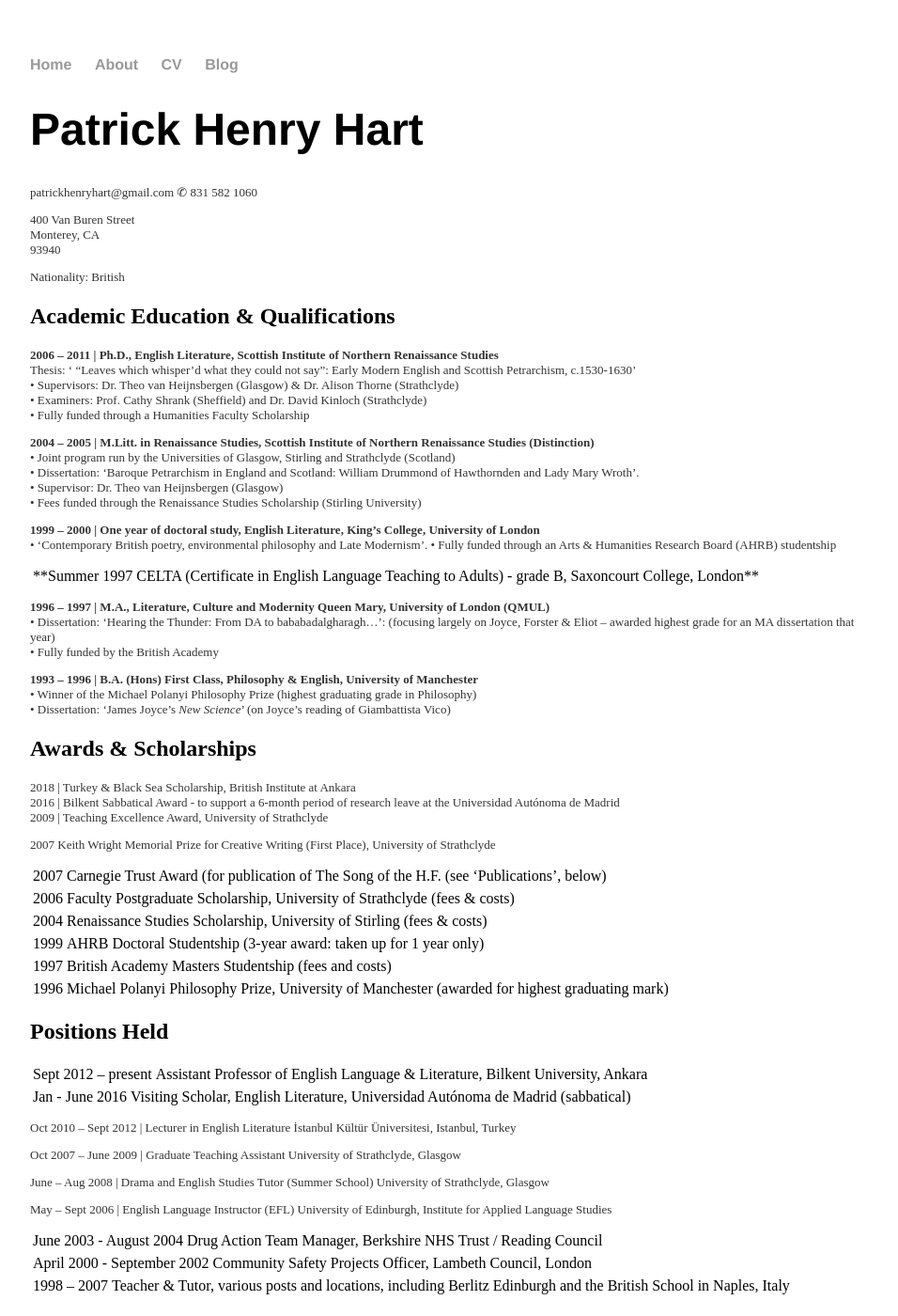
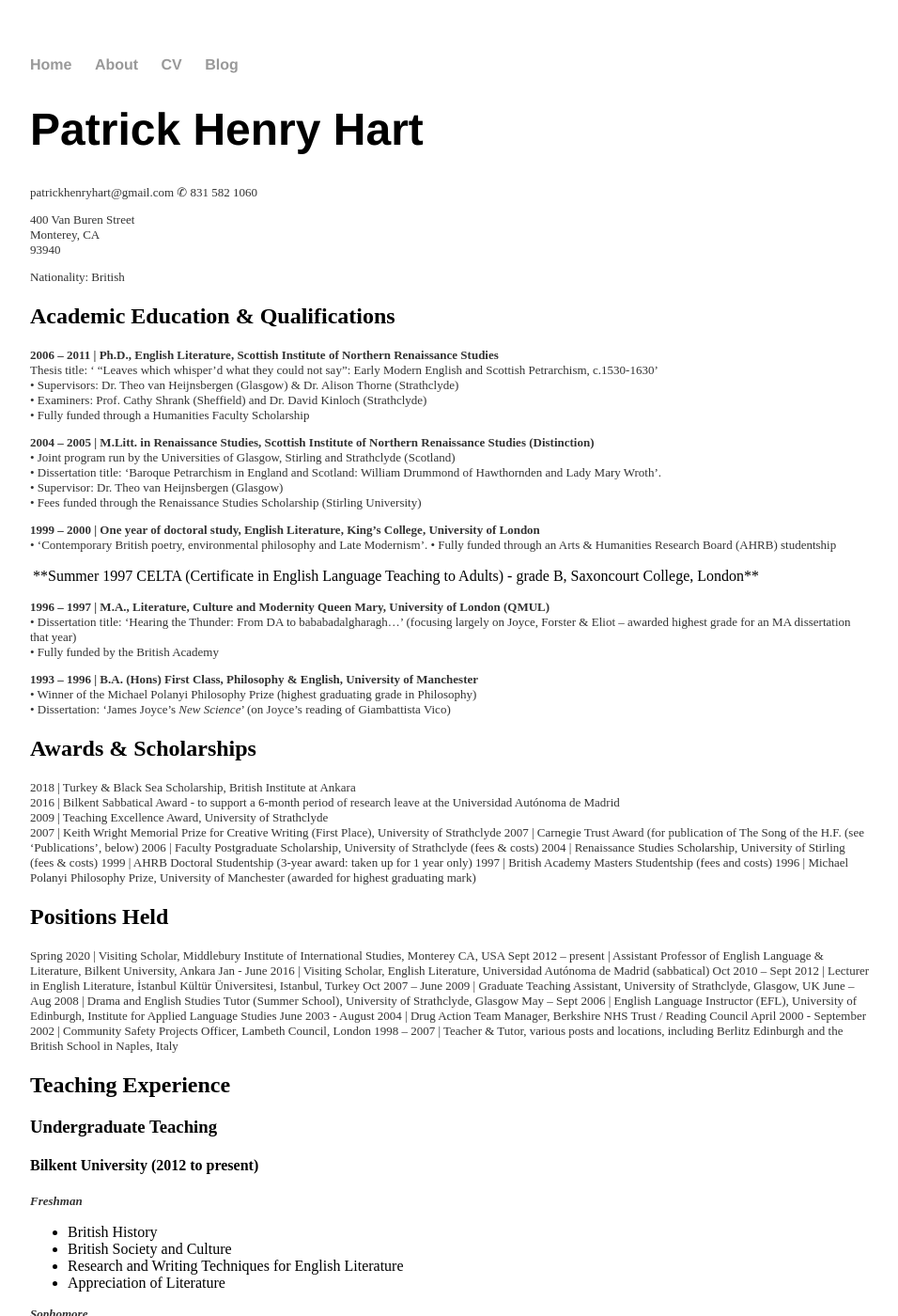
Before and after one commit to scassacocchi/scassacocchi.github.io, a Jekyll site: the page built from cv/index.md, in a window 1280 px wide and 1400 px high. Shown: the whole window at 94% size, without its empty margins (160-1116 px from the left). Built offline with Jekyll 4.4.1, drawn with Linux system fonts in a browser that asks for light colours; some of the changed text lies outside the part shown.

Commit message:
Update index.md

```diff
--- a/cv/index.md
+++ b/cv/index.md
@@ -15,14 +15,14 @@
 
 ## Academic Education & Qualifications
 **2006 – 2011 | Ph.D., English Literature, Scottish Institute of Northern Renaissance Studies**
-Thesis: ‘ “Leaves which whisper’d what they could not say”: Early Modern English and Scottish Petrarchism, c.1530-1630’
+Thesis title: ‘ “Leaves which whisper’d what they could not say”: Early Modern English and Scottish Petrarchism, c.1530-1630’
 • Supervisors: Dr. Theo van Heijnsbergen (Glasgow) & Dr. Alison Thorne (Strathclyde)
 • Examiners: Prof. Cathy Shrank (Sheffield) and Dr. David Kinloch (Strathclyde)
 • Fully funded through a Humanities Faculty Scholarship
 
 **2004 – 2005 | M.Litt. in Renaissance Studies, Scottish Institute of Northern Renaissance Studies (Distinction)**
 • Joint program run by the Universities of Glasgow, Stirling and Strathclyde (Scotland)
-• Dissertation: ‘Baroque Petrarchism in England and Scotland: William Drummond of Hawthornden and Lady Mary Wroth’.
+• Dissertation title: ‘Baroque Petrarchism in England and Scotland: William Drummond of Hawthornden and Lady Mary Wroth’.
 • Supervisor: Dr. Theo van Heijnsbergen (Glasgow)
 • Fees funded through the Renaissance Studies Scholarship (Stirling University)
 
@@ -33,7 +33,7 @@
 **Summer 1997 | CELTA (Certificate in English Language Teaching to Adults) - grade B, Saxoncourt College, London**
 
 **1996 – 1997 | M.A., Literature, Culture and Modernity Queen Mary, University of London (QMUL)**
-• Dissertation: ‘Hearing the Thunder: From DA to bababadalgharagh…’: (focusing largely on Joyce,
+• Dissertation title: ‘Hearing the Thunder: From DA to bababadalgharagh…’ (focusing largely on Joyce,
 Forster & Eliot – awarded highest grade for an MA dissertation that year)
 • Fully funded by the British Academy
 
@@ -42,46 +42,27 @@
 • Dissertation: 'James Joyce's _New Science_' (on Joyce's reading of Giambattista Vico)
 
 ## Awards & Scholarships
-2018  | Turkey & Black Sea Scholarship, British Institute at Ankara
-2016  | Bilkent Sabbatical Award - to support a 6-month period of research leave at the Universidad Autónoma de Madrid
+2018 | Turkey & Black Sea Scholarship, British Institute at Ankara
+2016 | Bilkent Sabbatical Award - to support a 6-month period of research leave at the Universidad Autónoma de Madrid
 2009 | Teaching Excellence Award, University of Strathclyde
-
-2007 Keith Wright Memorial Prize for Creative Writing (First Place), University of Strathclyde
-
+2007 | Keith Wright Memorial Prize for Creative Writing (First Place), University of Strathclyde
 2007 | Carnegie Trust Award (for publication of The Song of the H.F. (see ‘Publications’, below)
-
 2006 | Faculty Postgraduate Scholarship, University of Strathclyde (fees & costs)
-
 2004 | Renaissance Studies Scholarship, University of Stirling (fees & costs)
-
 1999 | AHRB Doctoral Studentship (3-year award: taken up for 1 year only)
-
 1997 | British Academy Masters Studentship (fees and costs)
-
 1996 | Michael Polanyi Philosophy Prize, University of Manchester (awarded for highest graduating mark)
 
 ## Positions Held
-
+Spring 2020 | Visiting Scholar, Middlebury Institute of International Studies, Monterey CA, USA
 Sept 2012 – present | Assistant Professor of English Language & Literature, Bilkent University, Ankara
-
-Jan - June 2016  | Visiting Scholar, English Literature, Universidad Autónoma de Madrid (sabbatical)
-
-Oct 2010 – Sept 2012 | Lecturer in English Literature
-İstanbul Kültür Üniversitesi, Istanbul, Turkey
-
-Oct 2007 – June 2009  | Graduate Teaching Assistant
-University of Strathclyde, Glasgow
-
-June – Aug 2008  | Drama and English Studies Tutor (Summer School)
-University of Strathclyde, Glasgow
-
-May – Sept 2006 | English Language Instructor (EFL)
-University of Edinburgh, Institute for Applied Language Studies
-
+Jan - June 2016 | Visiting Scholar, English Literature, Universidad Autónoma de Madrid (sabbatical)
+Oct 2010 – Sept 2012 | Lecturer in English Literature, İstanbul Kültür Üniversitesi, Istanbul, Turkey
+Oct 2007 – June 2009 | Graduate Teaching Assistant, University of Strathclyde, Glasgow, UK
+June – Aug 2008 | Drama and English Studies Tutor (Summer School), University of Strathclyde, Glasgow
+May – Sept 2006 | English Language Instructor (EFL), University of Edinburgh, Institute for Applied Language Studies
 June 2003 - August 2004 | Drug Action Team Manager, Berkshire NHS Trust / Reading Council
-
 April 2000 - September 2002 | Community Safety Projects Officer, Lambeth Council, London
-
 1998 – 2007 | Teacher & Tutor, various posts and locations, including Berlitz Edinburgh and the British School in Naples, Italy
 
 ## Teaching Experience
@@ -151,45 +130,40 @@
 
 #### Thesis Supervision
 - Dogan, Pelin (November 2017). _Representing and Challenging Censorship on the English Stage, 1965-2012_. English Literature PhD Thesis, Ankara University, Turkey (external supervisor)
-
 - Tunc, Gunes (June 2018). _Academic discourse socialization of English literature students through literature circles_. MA in Teaching English as a foreign language (TEFL) Thesis, Graduate School of Education, Bilkent University, Ankara, Turkey.
 
 #### Thesis Committees
 - Kurt, S. (June, 2018). _Raising EFL learners’ awareness of suprasegmental features as an aid to understanding implicatures_. MA in Teaching English as a foreign language (TEFL) Thesis, Graduate School of Education, Bilkent University, Ankara, Turkey.
-
 - Mutlu, S. (May, 2015). _Non-native teachers stepping into native teachers’ shoes_. MA in Teaching English as a foreign language (TEFL) Thesis, Graduate School of Education, Bilkent University, Ankara, Turkey.
-
 - Guven, S. (January, 2015). _EFL Learners’ Attitudes towards Learning Intercultural Communicative Competence_. MA in Teaching English as a foreign language (TEFL) Thesis, Graduate School of Education, Bilkent University, Ankara, Turkey.
-
 - Kullu, A. (July, 2014). _The Role of Native English Speaking Teachers in Promoting Intercultural Sensitivity_. MA in Teaching English as a foreign language (TEFL) Thesis, Graduate School of Education, Bilkent University, Ankara, Turkey.
-
 
 ## Project Management Experience
 
-### Erasmus Exchange Programme Coordinator (2014-16)
+**Erasmus Exchange Programme Coordinator (2014-16)**
 As Department Coordinator at Bilkent University from 2014 to 2016, I was responsible for organising both student and faculty exchanges with partner universities in the UK, France, Spain, Greece, Germany and the Netherlands, and establishing new partnership agreements with institutions such as Eszterházy Károly College in Hungary.
 
-### Drug Action Projects (2003-04)
+**Drug Action Projects (2003-04)**
 As Drug Action Team Manager, I was responsible for running the multi-agency partnership and coordinating drug-related services across the borough. Statutory partners, all with their own objectives and targets, included Berkshire NHS (National Health Service) Trust, Reading Borough Council, Thames Valley Police, Royal Berkshire Fire and Rescue Service, and the National Probation Service. The role involved considerable project management. Projects I personally managed included the setting-up of a needle exchange scheme and dropbox to keep drug paraphernalia off the streets and minimise health risks for users, and the establishment of the Reading Users Group to ensure that drug users had input into decisions around the provision of treatment services.
 
-### Community Safety Projects (2000-02)
+**Community Safety Projects (2000-02)**
 As Community Safety Projects Officer for Lambeth, I sat on six multi-agency working groups (Domestic Violence, Street Crime, Anti-Social Behaviour, Burglary, Youth Offending, Alcohol and Drug-related Crime.) I was also responsible for administering the Community Safety Projects Fund on behalf of the multi-agency Community Safety Partnership. This meant advertising the Fund to community groups and voluntary organisations, soliciting bids for funding, evaluating bids and then supporting and monitoring the selected projects to ensure they met milestones, stayed on budget and were completed on schedule and in compliance with the relevant regulations. While some projects had budgets in the hundreds of thousands (e.g. town centre CCTV provision), others were very small-scale and run by local community organisations, such as a summer football coaching programme for BAME youth in Brixton, and a domestic violence awareness programme. These projects often required considerable administrative and advisory support, which I provided.
 
 ## Publications
 
-### Books
+**Books**
 
-- [under contract] _Henrietta Liston’s Travels: The Turkish Journals 1812–1820_, ed. by Patrick Hart, Dora Petherbridge & Valerie Kennedy. Edinburgh: Edinburgh University Press, Fall 2020.
+- (under contract) _Henrietta Liston’s Travels: The Turkish Journals 1812–1820_, ed. by Patrick Hart, Dora Petherbridge & Valerie Kennedy. Edinburgh: Edinburgh University Press, Fall 2020. [https://edinburghuniversitypress.com/book-henrietta-liston-039-s-travels-hb.html]
 
-- [in preparation] _Baroque Petrarchism: Postfiguring Petrarch in Britain, 1590-1625_. (A re-examination of ‘belated’ or baroque forms of Petrarchism in the poetry of Shakespeare, Mary Wroth, William Drummond and others, through the prism of a re-engagement with Petrarch’s own writings and with twentieth- and twenty-first-century Italian writing on Petrarch.)
+- (in preparation) _Baroque Petrarchism: Postfiguring Petrarch in Britain, 1590-1625_. (A re-examination of ‘belated’ or baroque forms of Petrarchism in the poetry of Shakespeare, Mary Wroth, William Drummond and others, through the prism of a re-engagement with Petrarch’s own writings and with twentieth- and twenty-first-century Italian writing on Petrarch.)
 
 - _Studies in English: Proceedings from the Sixth International IDEA Conference_, ed. by Patrick Hart. İstanbul: İKÜ Press, 2012.
 
-- Elsa Morante, _The Song of the H.F. and of the U.M., in three parts_, trans. by Patrick Hart and Mariangela Palladino, with critical introduction by Patrick Hart. Oxford & Novi Ligure: Transference, 2007.
+- Elsa Morante, _The Song of the H.F. and of the U.M., in three parts_, trans. by Patrick Hart and Mariangela Palladino, with critical introduction by Patrick Hart. Oxford & Novi Ligure: Transference, 2007. [http://www.edizionijoker.com/Pagine%20libri/TRA%20-%20La%20canzone%20degli%20FP%20-%20Morante.html]
 
-### Articles and Book Chapters
+**Articles and Book Chapters**
 
-- [with Dora Petherbridge], 'The Eye of a Stranger: Henrietta Liston’s Turkish Journals', _Scottish Review of Books_ 14, published online 5 August 2019 [https://www.scottishreviewofbooks.org/features/from-the-national-library-of-scotland/][1]
+- (with Dora Petherbridge), 'The Eye of a Stranger: Henrietta Liston’s Turkish Journals', _Scottish Review of Books_ 14, published online 5 August 2019 [https://www.scottishreviewofbooks.org/features/from-the-national-library-of-scotland/][1]
 
 - 'Unpicking the Turkish Tapestry: Teaching Shakespeare in Anatolia', in _How and Why We Teach Shakespeare_, ed. by Sidney Homan. Oxford and New York: Routledge, 2019: 180-191.
 
@@ -199,7 +173,7 @@
 
 - ‘Giambattista Vico’, in _A Waterstone’s Guide to Ideas_ (London, 1998)
 
-### Editorials
+**Editorials**
 
 - Editorial, _Journal of the Northern Renaissance_ 7, Autumn 2015 (with Lynsey McCullogh)
 
@@ -207,7 +181,7 @@
 
 - 'The Idea of North', _Journal of the Northern Renaissance_ 1, Autumn 2009 (with Sebastiaan Verweij)
 
-### Book Reviews
+**Book Reviews**
 
 - _Sir Thomas Wyatt and the Rhetoric of Rewriting: ‘Turning the Word’_, by Chris Stamatakis (Oxford UP, 2012), _Early Modern Literary Studies_ 17.1, 2014
 
```
Also changed, not shown: other parts of cv/index.md (+8 -10 lines).
